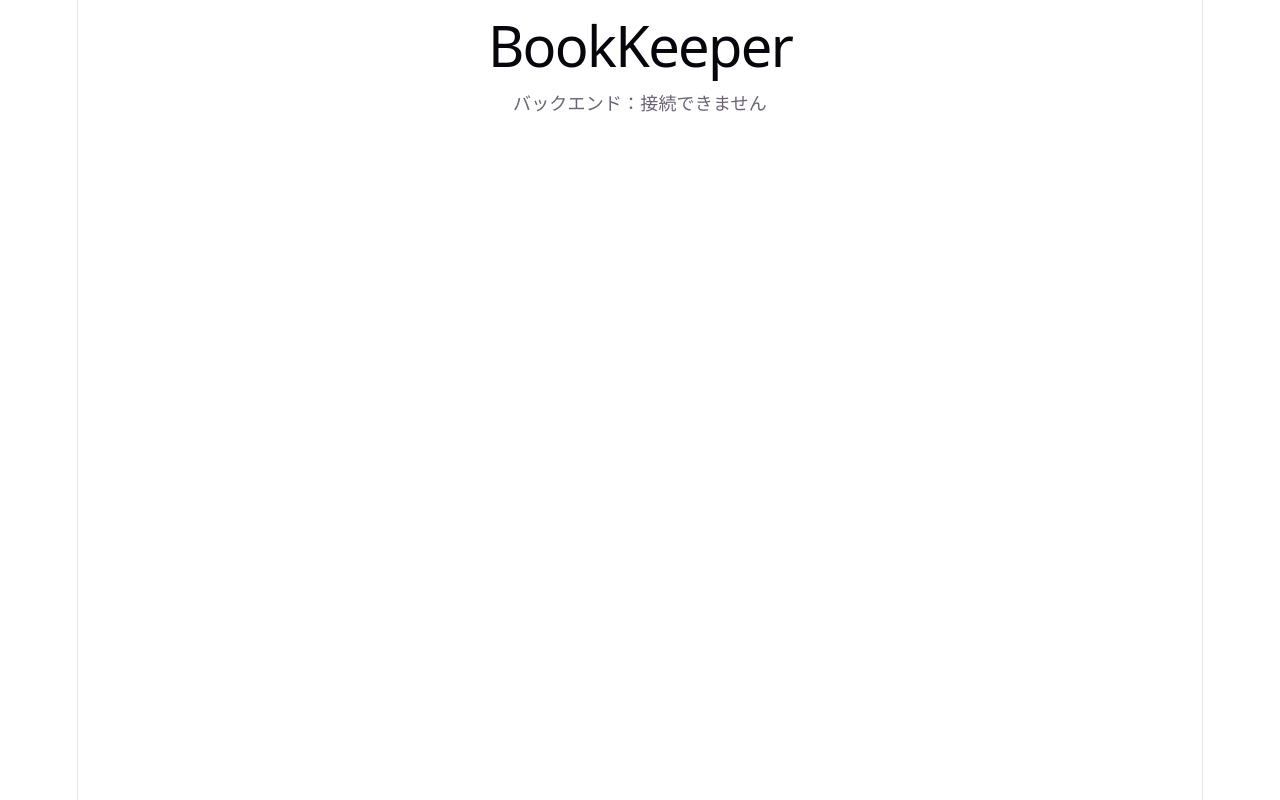
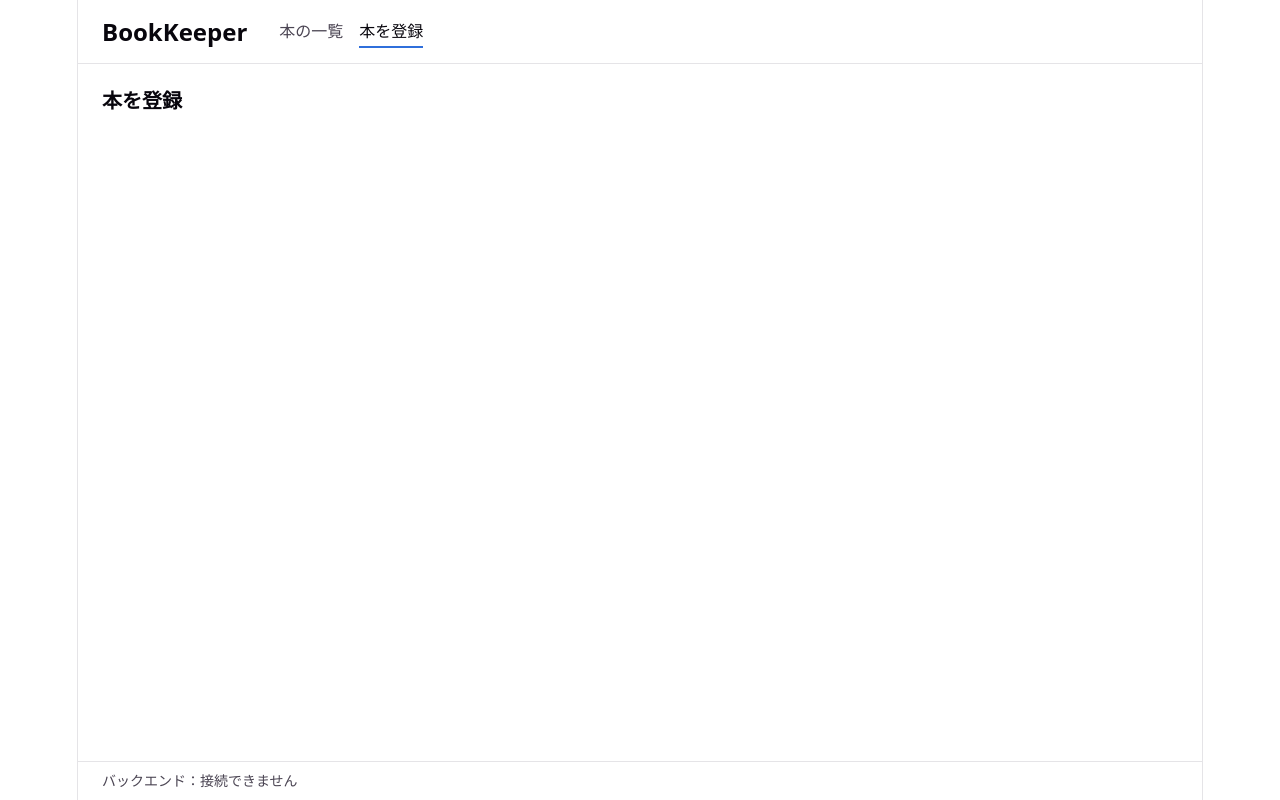
Before and after one commit to pandeirobani/bookkeeper, a React (Vite) app in the folder frontend/: page /books/new in a window 1280 px wide. Built offline with nearby package versions, Linux system fonts and the light colour scheme; no server answers.

Commit message:
画面の切り替えと共通レイアウトを追加し、ひな形のスタイルを整理する

```diff
--- a/frontend/package.json
+++ b/frontend/package.json
@@ -15,6 +15,7 @@
   "dependencies": {
     "react": "^19.2.8",
     "react-dom": "^19.2.8",
+    "react-router": "^8.4.0",
     "zod": "^4.6.6"
   },
   "devDependencies": {
--- a/frontend/src/App.tsx
+++ b/frontend/src/App.tsx
@@ -1,11 +1,19 @@
-import HealthStatus from "./components/HealthStatus.tsx";
+import { Route, Routes } from "react-router";
+import Layout from "./components/Layout.tsx";
+import BookCreatePage from "./pages/BookCreatePage.tsx";
+import BookListPage from "./pages/BookListPage.tsx";
+import NotFoundPage from "./pages/NotFoundPage.tsx";
 
+// <BrowserRouter> は main.tsx で囲む。テストでは <MemoryRouter> に差し替える
 function App() {
   return (
-    <main>
-      <h1>BookKeeper</h1>
-      <HealthStatus />
-    </main>
+    <Routes>
+      <Route element={<Layout />}>
+        <Route index element={<BookListPage />} />
+        <Route path="books/new" element={<BookCreatePage />} />
+        <Route path="*" element={<NotFoundPage />} />
+      </Route>
+    </Routes>
   );
 }
 
--- /dev/null
+++ b/frontend/src/components/Layout.module.css
@@ -0,0 +1,48 @@
+.header {
+  display: flex;
+  flex-wrap: wrap;
+  align-items: center;
+  gap: 8px 32px;
+  padding: 16px 24px;
+  border-bottom: 1px solid var(--border);
+}
+
+.title {
+  margin: 0;
+  font-size: 24px;
+}
+
+.nav {
+  display: flex;
+  gap: 16px;
+  margin: 0;
+  padding: 0;
+  list-style: none;
+}
+
+.navLink {
+  padding: 4px 0;
+  color: var(--text);
+  text-decoration: none;
+  border-bottom: 2px solid transparent;
+}
+
+.navLink:hover {
+  color: var(--text-h);
+}
+
+.active {
+  color: var(--text-h);
+  border-bottom-color: var(--accent);
+}
+
+.main {
+  flex: 1;
+  padding: 24px;
+}
+
+.footer {
+  padding: 8px 24px;
+  font-size: 14px;
+  border-top: 1px solid var(--border);
+}
--- /dev/null
+++ b/frontend/src/components/Layout.tsx
@@ -0,0 +1,41 @@
+import { NavLink, Outlet } from "react-router";
+import HealthStatus from "./HealthStatus.tsx";
+import styles from "./Layout.module.css";
+
+function navLinkClassName({ isActive }: { isActive: boolean }): string {
+  return isActive ? `${styles.navLink} ${styles.active}` : styles.navLink;
+}
+
+/** 全画面に共通のヘッダー・フッター。各画面は <Outlet /> の位置に表示する */
+function Layout() {
+  return (
+    <>
+      <header className={styles.header}>
+        <h1 className={styles.title}>BookKeeper</h1>
+        <nav aria-label="メインメニュー">
+          <ul className={styles.nav}>
+            <li>
+              {/* end を付けないと、/books/new などでも「本の一覧」が選択中になる */}
+              <NavLink to="/" end className={navLinkClassName}>
+                本の一覧
+              </NavLink>
+            </li>
+            <li>
+              <NavLink to="/books/new" className={navLinkClassName}>
+                本を登録
+              </NavLink>
+            </li>
+          </ul>
+        </nav>
+      </header>
+      <main className={styles.main}>
+        <Outlet />
+      </main>
+      <footer className={styles.footer}>
+        <HealthStatus />
+      </footer>
+    </>
+  );
+}
+
+export default Layout;
--- a/frontend/src/index.css
+++ b/frontend/src/index.css
@@ -1,109 +1,68 @@
+/* アプリ全体の基本のスタイル。画面ごとのスタイルは CSS Modules に書く */
+/* ローカルで完結させるため、外部のフォントは使わずシステムフォントにする */
+
 :root {
-  --text: #6b6375;
+  --text: #4b4553;
   --text-h: #08060d;
   --bg: #fff;
   --border: #e5e4e7;
-  --code-bg: #f4f3ec;
-  --accent: #aa3bff;
-  --accent-bg: rgba(170, 59, 255, 0.1);
-  --accent-border: rgba(170, 59, 255, 0.5);
-  --social-bg: rgba(244, 243, 236, 0.5);
-  --shadow: rgba(0, 0, 0, 0.1) 0 10px 15px -3px, rgba(0, 0, 0, 0.05) 0 4px 6px -2px;
+  --accent: #2f6fdb;
 
-  --sans: system-ui, "Segoe UI", Roboto, sans-serif;
-  --heading: system-ui, "Segoe UI", Roboto, sans-serif;
+  --sans: system-ui, "Segoe UI", "Hiragino Sans", "Yu Gothic UI", Meiryo, sans-serif;
   --mono: ui-monospace, Consolas, monospace;
 
-  font: 18px/145% var(--sans);
-  letter-spacing: 0.18px;
+  font: 16px/1.6 var(--sans);
   color-scheme: light dark;
   color: var(--text);
   background: var(--bg);
-  font-synthesis: none;
-  text-rendering: optimizeLegibility;
-  -webkit-font-smoothing: antialiased;
-  -moz-osx-font-smoothing: grayscale;
-
-  @media (max-width: 1024px) {
-    font-size: 16px;
-  }
 }
 
 @media (prefers-color-scheme: dark) {
   :root {
-    --text: #9ca3af;
+    --text: #c4c7cf;
     --text-h: #f3f4f6;
     --bg: #16171d;
     --border: #2e303a;
-    --code-bg: #1f2028;
-    --accent: #c084fc;
-    --accent-bg: rgba(192, 132, 252, 0.15);
-    --accent-border: rgba(192, 132, 252, 0.5);
-    --social-bg: rgba(47, 48, 58, 0.5);
-    --shadow: rgba(0, 0, 0, 0.4) 0 10px 15px -3px, rgba(0, 0, 0, 0.25) 0 4px 6px -2px;
+    --accent: #7aa7f5;
   }
-
-  #social .button-icon {
-    filter: invert(1) brightness(2);
-  }
-}
-
-#root {
-  width: 1126px;
-  max-width: 100%;
-  margin: 0 auto;
-  text-align: center;
-  border-inline: 1px solid var(--border);
-  min-height: 100svh;
-  display: flex;
-  flex-direction: column;
-  box-sizing: border-box;
 }
 
 body {
   margin: 0;
 }
 
-h1,
-h2 {
-  font-family: var(--heading);
-  font-weight: 500;
-  color: var(--text-h);
+#root {
+  display: flex;
+  flex-direction: column;
+  box-sizing: border-box;
+  width: 1126px;
+  max-width: 100%;
+  min-height: 100svh;
+  margin: 0 auto;
+  border-inline: 1px solid var(--border);
 }
 
-h1 {
-  font-size: 56px;
-  letter-spacing: -1.68px;
-  margin: 32px 0;
-  @media (max-width: 1024px) {
-    font-size: 36px;
-    margin: 20px 0;
-  }
+h1,
+h2,
+h3 {
+  color: var(--text-h);
+  font-weight: 600;
+  line-height: 1.3;
 }
+
 h2 {
-  font-size: 24px;
-  line-height: 118%;
-  letter-spacing: -0.24px;
-  margin: 0 0 8px;
-  @media (max-width: 1024px) {
-    font-size: 20px;
-  }
+  margin: 0 0 16px;
+  font-size: 20px;
 }
+
 p {
   margin: 0;
 }
 
-code,
-.counter {
-  font-family: var(--mono);
-  display: inline-flex;
-  border-radius: 4px;
-  color: var(--text-h);
+a {
+  color: var(--accent);
 }
 
 code {
-  font-size: 15px;
-  line-height: 135%;
-  padding: 4px 8px;
-  background: var(--code-bg);
+  font-family: var(--mono);
 }
--- a/frontend/src/main.tsx
+++ b/frontend/src/main.tsx
@@ -1,10 +1,13 @@
 import { StrictMode } from "react";
 import { createRoot } from "react-dom/client";
+import { BrowserRouter } from "react-router";
 import "./index.css";
 import App from "./App.tsx";
 
 createRoot(document.getElementById("root")!).render(
   <StrictMode>
-    <App />
+    <BrowserRouter>
+      <App />
+    </BrowserRouter>
   </StrictMode>,
 );
--- /dev/null
+++ b/frontend/src/pages/BookCreatePage.tsx
@@ -0,0 +1,6 @@
+// 段階2で登録フォームを作る。それまでは画面の切り替えを確かめるための仮の画面
+function BookCreatePage() {
+  return <h2>本を登録</h2>;
+}
+
+export default BookCreatePage;
--- /dev/null
+++ b/frontend/src/pages/BookListPage.tsx
@@ -0,0 +1,6 @@
+// 段階2で一覧を表示する。それまでは画面の切り替えを確かめるための仮の画面
+function BookListPage() {
+  return <h2>本の一覧</h2>;
+}
+
+export default BookListPage;
--- /dev/null
+++ b/frontend/src/pages/NotFoundPage.tsx
@@ -0,0 +1,14 @@
+import { Link } from "react-router";
+
+function NotFoundPage() {
+  return (
+    <>
+      <h2>ページが見つかりません</h2>
+      <p>
+        URLに誤りがないか確認してください。<Link to="/">本の一覧に戻る</Link>
+      </p>
+    </>
+  );
+}
+
+export default NotFoundPage;
```
Also changed, not shown: 2 other files (tests, documents, lock files or other folders).
